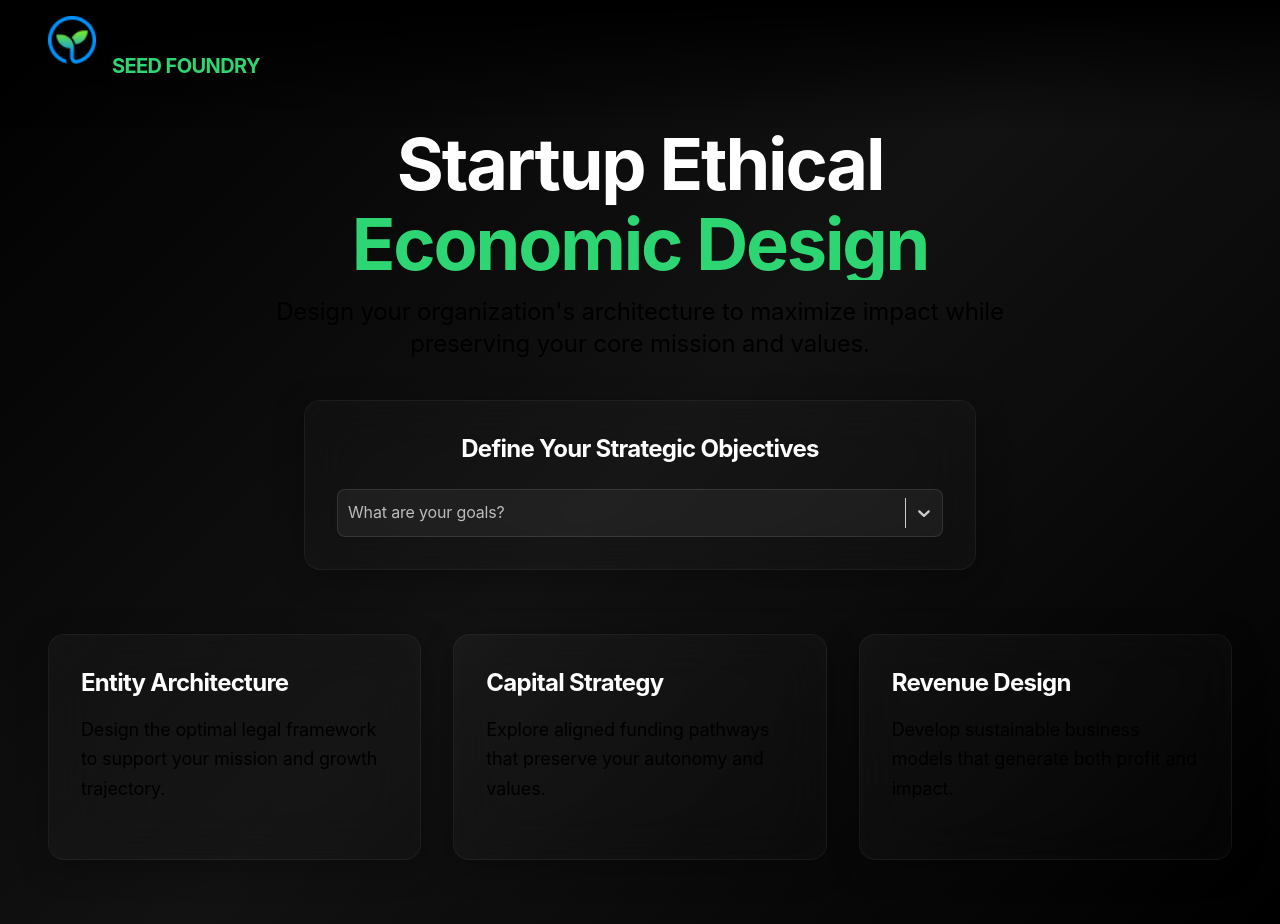
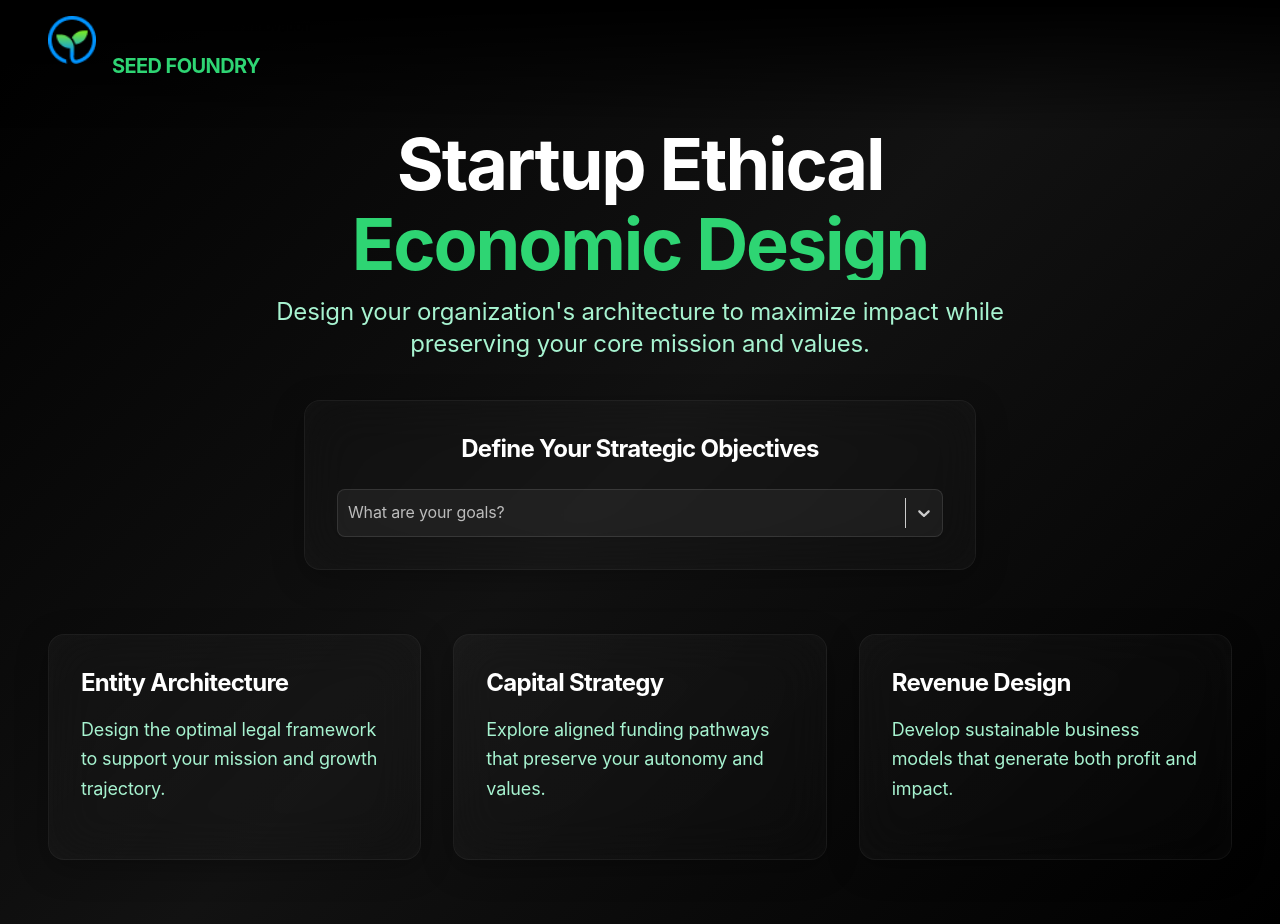
Before and after one commit to TurquoiseSound/SeedFoundry, a Next.js app: page / in a window 1280 px wide. Built offline with nearby package versions, Linux system fonts and the light colour scheme.

Commit message:
Updated package.json

```diff
--- a/package.json
+++ b/package.json
@@ -16,8 +16,8 @@
     "@fortawesome/free-solid-svg-icons": "^6.5.1",
     "@fortawesome/react-fontawesome": "^0.2.0",
     "@notionhq/client": "^2.2.14",
+    "@stripe/stripe-js": "^2.4.0",
     "@supabase/supabase-js": "^2.39.3",
-    "@stripe/stripe-js": "^2.4.0",
     "axios": "^1.6.7",
     "classnames": "^2.5.1",
     "framer-motion": "^11.0.3",
--- a/src/app/page.tsx
+++ b/src/app/page.tsx
@@ -25,7 +25,7 @@
             Startup Ethical
             <span className="text-gradient block mt-2">Economic Design</span>
           </h1>
-          <p className="text-xl md:text-2xl text-neutral-300 max-w-3xl mx-auto leading-relaxed">
+          <p className="text-xl md:text-2xl text-emerald-200 max-w-3xl mx-auto leading-relaxed">
             Design your organization&apos;s architecture to maximize impact while preserving your core mission and values.
           </p>
         </motion.div>
@@ -54,21 +54,21 @@
         >
           <Link href="/library/entity-types" className="card group">
             <h3 className="text-2xl font-bold mb-4">Entity Architecture</h3>
-            <p className="text-neutral-300 group-hover:text-neutral-200 transition-colors duration-300">
+            <p className="text-emerald-200 group-hover:text-emerald-100 transition-colors duration-300">
               Design the optimal legal framework to support your mission and growth trajectory.
             </p>
           </Link>
 
           <Link href="/library/funding-options" className="card group">
             <h3 className="text-2xl font-bold mb-4">Capital Strategy</h3>
-            <p className="text-neutral-300 group-hover:text-neutral-200 transition-colors duration-300">
+            <p className="text-emerald-200 group-hover:text-emerald-100 transition-colors duration-300">
               Explore aligned funding pathways that preserve your autonomy and values.
             </p>
           </Link>
 
           <Link href="/library/business-models" className="card group">
             <h3 className="text-2xl font-bold mb-4">Revenue Design</h3>
-            <p className="text-neutral-300 group-hover:text-neutral-200 transition-colors duration-300">
+            <p className="text-emerald-200 group-hover:text-emerald-100 transition-colors duration-300">
               Develop sustainable business models that generate both profit and impact.
             </p>
           </Link>
```
Also changed, not shown: 1 other file (tests, documents, lock files or other folders).
